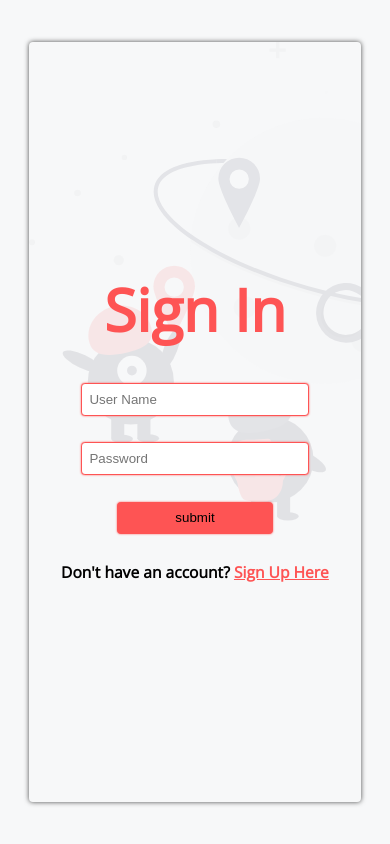
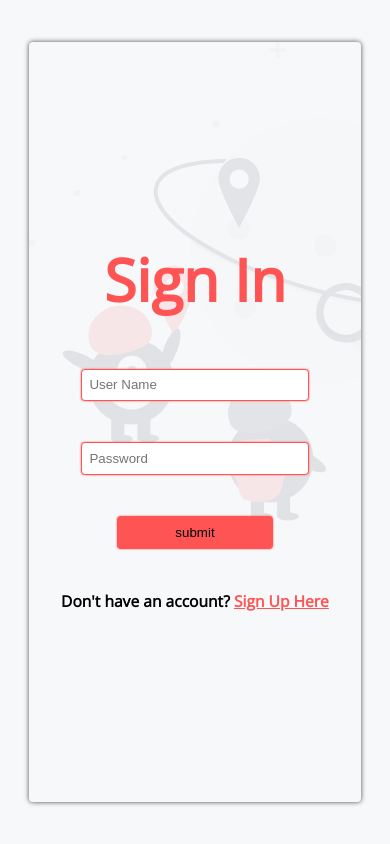
Before and after one commit to ManorHazaz/Users-Management---SQL, a PHP site: page / in a window 390 px wide. Run offline with PHP 8.4, Linux system fonts and the light colour scheme.

Commit message:
Fix forms responsive height

```diff
--- a/css/style.css
+++ b/css/style.css
@@ -122,7 +122,8 @@ a
 
 .login-form
 {
-    height: 75%;
+    height: 60vh;
+    min-height: 330px;
 }
 
 /* register page */
@@ -130,6 +131,7 @@ a
 .register-form
 {
     height: 95%;
+    min-height: 400px;
 }
 
 /* data page */
@@ -195,7 +197,7 @@ a
     .form
     {
         width: 100%;
-        height: 50%;
+        height: 50vh;
     }
 
     .side-img
@@ -215,7 +217,7 @@ a
 
     .register-form
     {
-        height: 65%;
+        height: 65vh;
     }
 
     /* data page */
```
